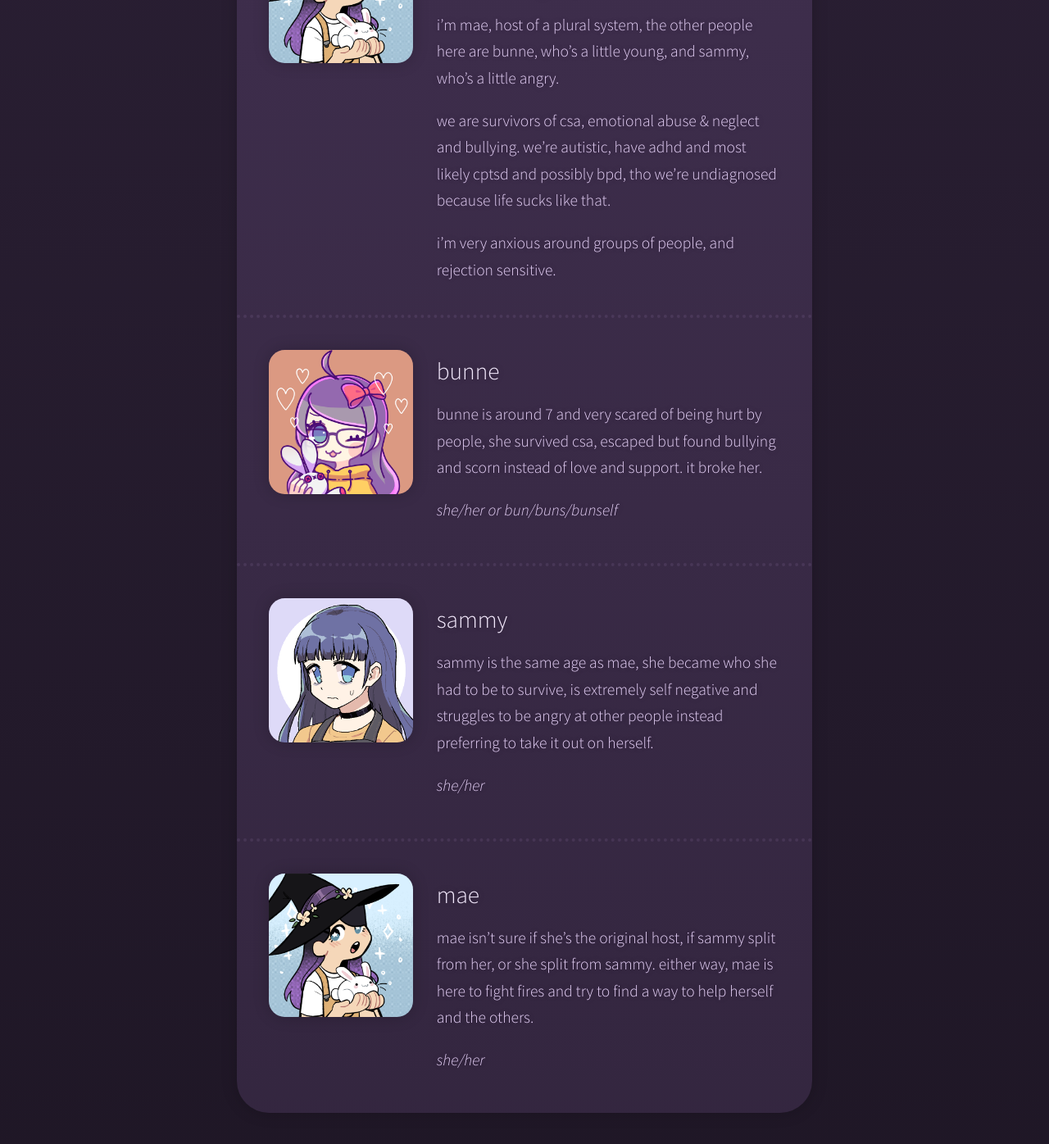
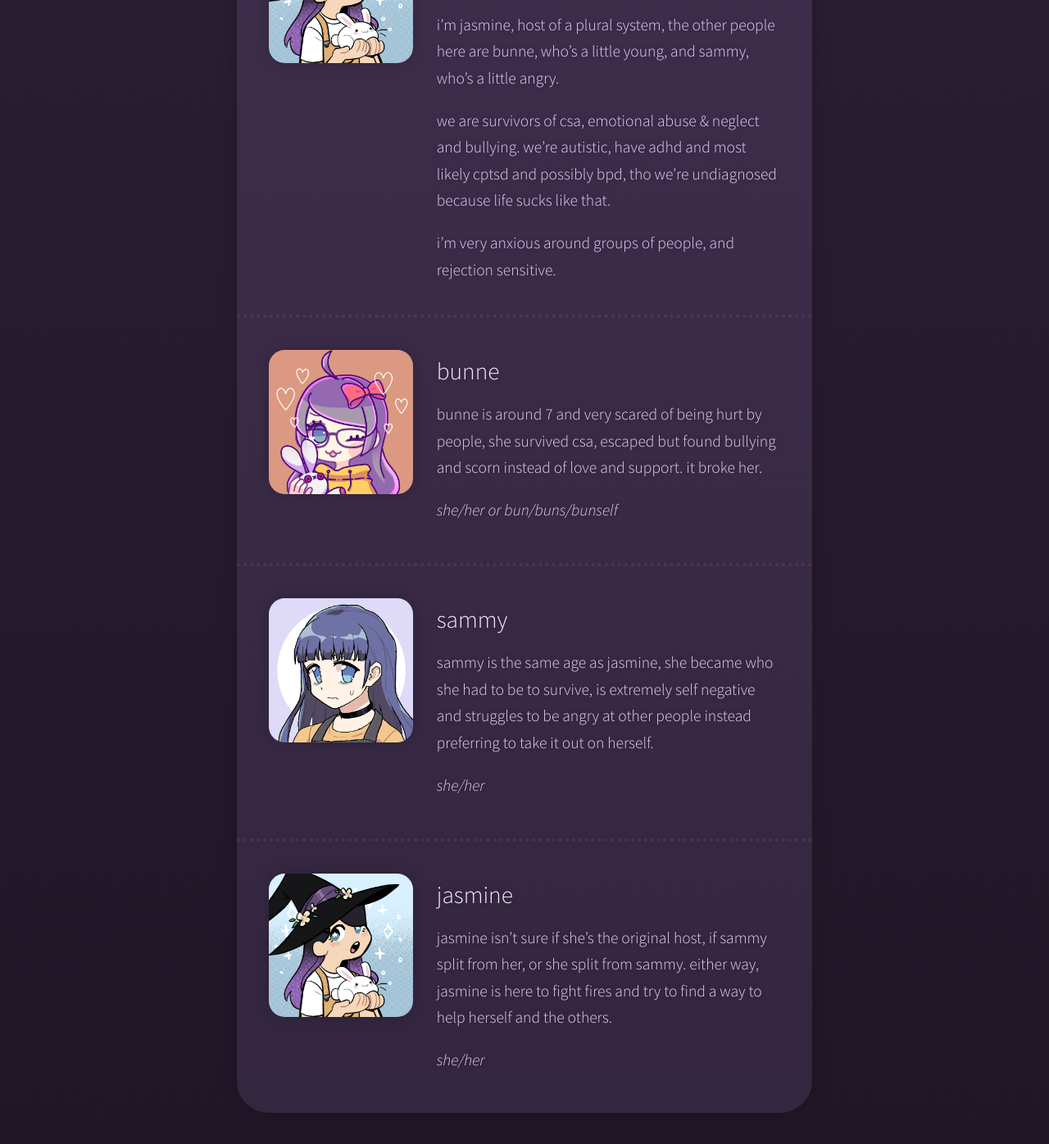
Before and after one commit to bunnegirl/bunnegirl.solutions, a plain HTML site: page docs/index.html in a window 1280 px wide. Shown: the part 186-1582 px from the top of the page at 82% size. Drawn offline with Linux system fonts and the light colour scheme.

Commit message:
switched back to using jasmine.

```diff
--- a/docs/index.html
+++ b/docs/index.html
@@ -2,12 +2,12 @@
 <meta charset="utf-8">
 <title>bunnegirl solutions (not bunnegirl problems)</title>
 <meta name="viewport" content="width=device-width, initial-scale=1">
-<meta name="description" content="i’m mae, host of a plural system, the other people here are bunne, who’s a little young, and sammy, who’s a little angry.">
+<meta name="description" content="i’m jasmine, host of a plural system, the other people here are bunne, who’s a little young, and sammy, who’s a little angry.">
 <meta property="og:title" content="bunnegirl solutions (not bunnegirl problems)">
 <meta property="og:url" content="https://bunnegirl.solutions/" />
 <meta property="og:site_name" content="bunnegirl.solutions" />
-<meta property="og:description" content="i’m mae, host of a plural system, the other people here are bunne, who’s a little young, and sammy, who’s a little angry." />
-<meta property="og:image" content="https://bunnegirl.solutions/mae.png" />
+<meta property="og:description" content="i’m jasmine, host of a plural system, the other people here are bunne, who’s a little young, and sammy, who’s a little angry." />
+<meta property="og:image" content="https://bunnegirl.solutions/jasmine.png" />
 <link rel="canonical" href="https://bunnegirl.solutions/" />
 <link rel="preconnect" href="https://fonts.gstatic.com">
 <link rel="stylesheet" href="https://fonts.googleapis.com/css2?family=Source+Sans+Pro:ital,wght@0,300;0,400;1,300;1,400&display=swap">
@@ -15,9 +15,9 @@
 <section id="bunnegirl-solutions-not-bunnegirl-problems" class="level1">
 <h1>bunnegirl solutions <em>not bunnegirl problems</em></h1>
 <div class="avatar">
-<p><img src="mae.png"></p>
+<p><img src="jasmine.png"></p>
 </div>
-<p>i’m mae, host of a plural system, the other people here are bunne, who’s a little young, and sammy, who’s a little angry.</p>
+<p>i’m jasmine, host of a plural system, the other people here are bunne, who’s a little young, and sammy, who’s a little angry.</p>
 <p>we are survivors of <span title="childhood sexual assault">csa</span>, emotional abuse &amp; neglect and bullying. we’re autistic, have adhd and most likely cptsd and possibly bpd, tho we’re undiagnosed because life sucks like that.</p>
 <p>i’m very anxious around groups of people, and rejection sensitive.</p>
 <section id="bunne" class="level2">
@@ -33,15 +33,15 @@
 <div class="avatar">
 <p><img src="sammy.png"></p>
 </div>
-<p>sammy is the same age as mae, she became who she had to be to survive, is extremely self negative and struggles to be angry at other people instead preferring to take it out on herself.</p>
+<p>sammy is the same age as jasmine, she became who she had to be to survive, is extremely self negative and struggles to be angry at other people instead preferring to take it out on herself.</p>
 <p><em>she/her</em></p>
 </section>
-<section id="mae" class="level2">
-<h2>mae</h2>
+<section id="jasmine" class="level2">
+<h2>jasmine</h2>
 <div class="avatar">
-<p><img src="mae.png"></p>
+<p><img src="jasmine.png"></p>
 </div>
-<p>mae isn’t sure if she’s the original host, if sammy split from her, or she split from sammy. either way, mae is here to fight fires and try to find a way to help herself and the others.</p>
+<p>jasmine isn’t sure if she’s the original host, if sammy split from her, or she split from sammy. either way, jasmine is here to fight fires and try to find a way to help herself and the others.</p>
 <p><em>she/her</em></p>
 </section>
 </section>
```
Also changed, not shown: docs/jasmine.png (renamed from docs/mae.png), 1 other file.
